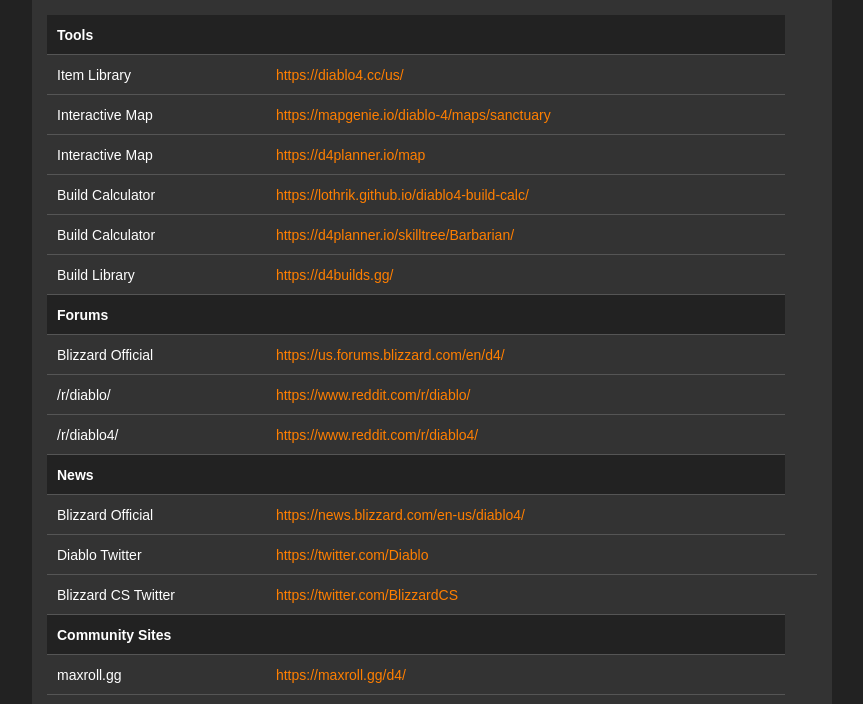
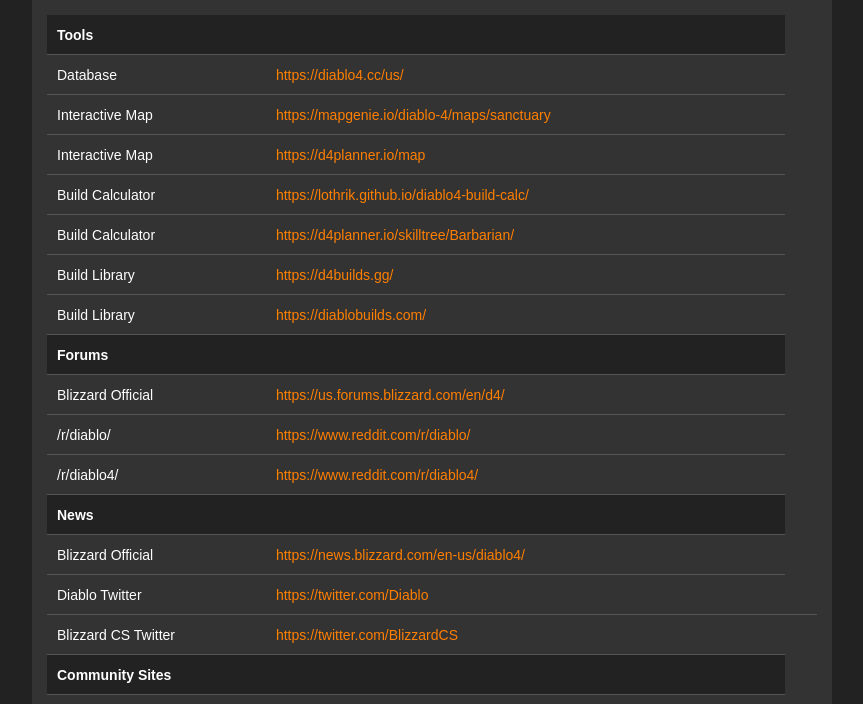
Before and after one commit to emilios-c/d4resources, a plain HTML site: page index.html in a window 1280 px wide. Shown: the part 77-781 px from the top of the page, without its empty margins (208-1071 px from the left). Drawn offline with Linux system fonts and the light colour scheme.

Commit message:
Update index.html
Added https://diablobuilds.com

```diff
--- a/index.html
+++ b/index.html
@@ -87,7 +87,7 @@
           <th></th>
         </tr>
         <tr>
-          <td>Item Library</td>
+          <td>Database</td>
           <td><a href="https://diablo4.cc/us/" target="_blank">https://diablo4.cc/us/</a></td>
         </tr>
 
@@ -111,7 +111,10 @@
           <td>Build Library</td>
           <td><a href="https://d4builds.gg/" target="_blank">https://d4builds.gg/</a></td>
         </tr>
-
+        <tr>
+          <td>Build Library</td>
+          <td><a href="https://diablobuilds.com/" target="_blank">https://diablobuilds.com/</a></td>
+        </tr>
 
 	<tr height="60">
           <th>Forums</th>
```
